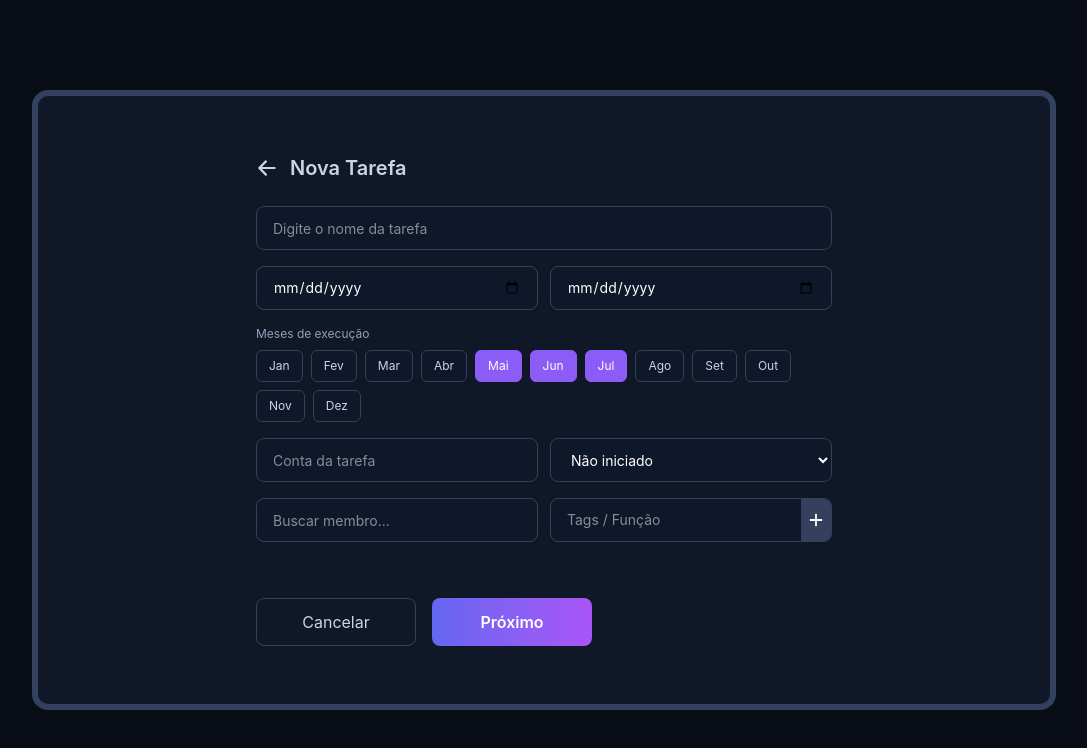
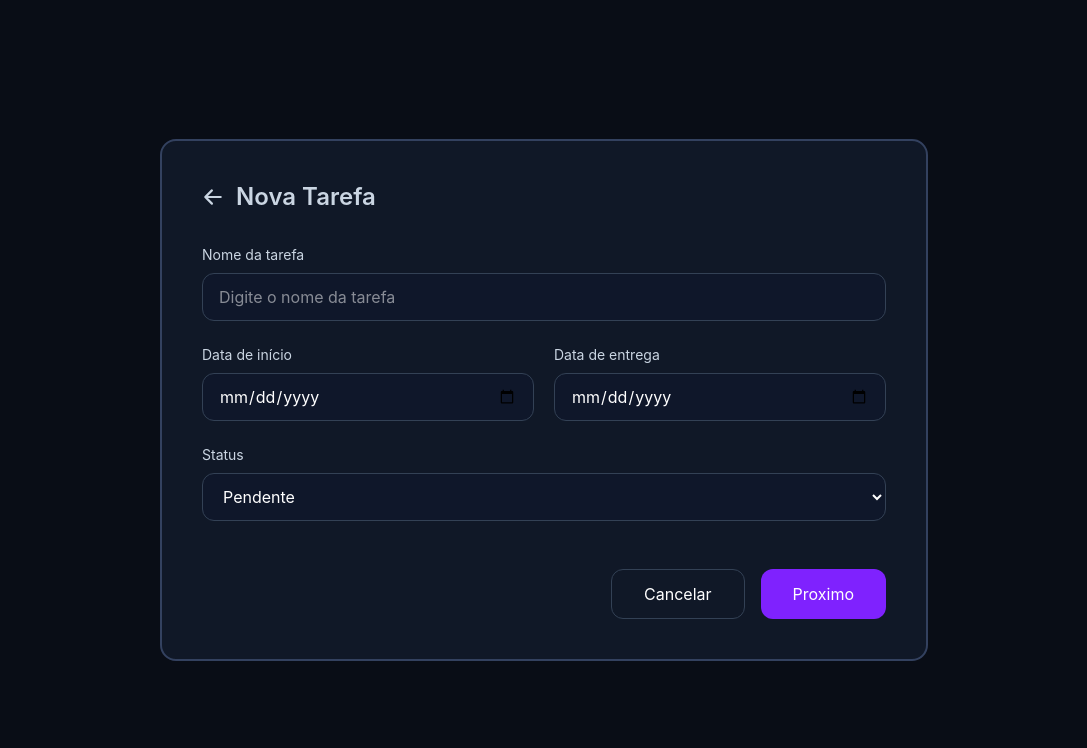
Before and after one commit to fernandasfarias/taskFlow-frontEnd, a React (Vite) app: page /projetos/1/atividade/1/nova-tarefa in a window 1280 px wide. Shown: the top 748 px of the page, without its empty margins (96-1183 px from the left). Built offline with nearby package versions, Linux system fonts and the light colour scheme.

Commit message:
feat: criar o service e tela da tarefa

```diff
--- a/src/pages/tarefa/CriarTarefa.jsx
+++ b/src/pages/tarefa/CriarTarefa.jsx
@@ -1,38 +1,29 @@
 import React, { useState } from "react";
 import { useNavigate, useParams } from "react-router-dom";
-import { HiArrowLeft, HiPlus } from "react-icons/hi";
-import api from "../../services/api";
-
-const meses = ["Jan", "Fev", "Mar", "Abr", "Mai", "Jun", "Jul", "Ago", "Set", "Out", "Nov", "Dez"];
+import { HiArrowLeft } from "react-icons/hi";
+import { criarTarefa } from "../../services/tarefaService";
 
 export default function CriarTarefa() {
   const navigate = useNavigate();
-  const { idProjeto } = useParams();
+
+  const { idProjeto, idAtividade } = useParams();
 
   const [form, setForm] = useState({
     nomeTarefa: "",
     dataInicio: "",
     dataEntrega: "",
-    mesesExecucao: ["Mai", "Jun", "Jul"],
-    contaTarefa: "",
-    statusTarefa: "NAO_INICIADO",
-    membro: "",
-    tagFuncao: "",
+    statusTarefa: "PENDENTE",
   });
 
   const [loading, setLoading] = useState(false);
   const [erro, setErro] = useState("");
 
   function handleChange(e) {
-    setForm({ ...form, [e.target.name]: e.target.value });
-  }
+    const { name, value } = e.target;
 
-  function toggleMes(mes) {
     setForm((prev) => ({
       ...prev,
-      mesesExecucao: prev.mesesExecucao.includes(mes)
-        ? prev.mesesExecucao.filter((m) => m !== mes)
-        : [...prev.mesesExecucao, mes],
+      [name]: value,
     }));
   }
 
@@ -43,19 +34,9 @@ export default function CriarTarefa() {
       setLoading(true);
       setErro("");
 
-      await api.post("/tarefas", {
-        nomeTarefa: form.nomeTarefa,
-        dataInicio: form.dataInicio,
-        dataEntrega: form.dataEntrega,
-        mesesExecucao: form.mesesExecucao,
-        contaTarefa: form.contaTarefa,
-        statusTarefa: form.statusTarefa,
-        membro: form.membro,
-        tagFuncao: form.tagFuncao,
-        idProjeto,
-      });
+      await criarTarefa(idAtividade, form);
 
-      navigate(-1);
+      navigate(`/projetos/${idProjeto}/kanban`);
     } catch (error) {
       console.error(error);
       setErro("Não foi possível criar a tarefa.");
@@ -66,42 +47,62 @@ export default function CriarTarefa() {
 
   return (
     <div className="min-h-screen bg-[#090d16] text-white flex items-center justify-center p-6">
-      <div className="w-full max-w-5xl min-h-[620px] bg-[#101827] border-[6px] border-[#33415f] rounded-2xl flex items-center justify-center">
-        <div className="w-full max-w-xl">
+      <div className="w-full max-w-3xl bg-[#101827] border-2 border-[#33415f] rounded-2xl p-10">
+
         <button
           type="button"
           onClick={() => navigate(-1)}
-            className="flex items-center gap-3 mb-6 text-slate-300 hover:text-white transition"
+          className="flex items-center gap-3 mb-8 text-slate-300 hover:text-white transition"
         >
           <HiArrowLeft size={22} />
-            <span className="text-xl font-semibold">Nova Tarefa</span>
+          <span className="text-2xl font-semibold">Nova Tarefa</span>
         </button>
 
         {erro && (
-            <div className="mb-4 rounded-xl border border-red-500/30 bg-red-500/10 px-4 py-3 text-sm text-red-400">
+          <div className="mb-6 rounded-xl border border-red-500/30 bg-red-500/10 px-4 py-3 text-red-400">
             {erro}
           </div>
         )}
 
-          <form onSubmit={handleSubmit} className="space-y-4">
+        <form onSubmit={handleSubmit} className="space-y-6">
+
+          <div>
+            <label className="block text-sm text-slate-300 mb-2">
+              Nome da tarefa
+            </label>
+
             <input
+              type="text"
               name="nomeTarefa"
               value={form.nomeTarefa}
               onChange={handleChange}
+              required
               placeholder="Digite o nome da tarefa"
-              required
-              className="w-full h-11 rounded-lg bg-[#0f172a] border border-[#334155] px-4 text-sm outline-none focus:border-[#8b5cf6]"
+              className="w-full h-12 rounded-xl bg-[#0f172a] border border-[#334155] px-4 outline-none focus:border-violet-500"
             />
+          </div>
 
-            <div className="grid grid-cols-2 gap-3">
+          <div className="grid md:grid-cols-2 gap-5">
+
+            <div>
+              <label className="block text-sm text-slate-300 mb-2">
+                Data de início
+              </label>
+
               <input
                 type="date"
                 name="dataInicio"
                 value={form.dataInicio}
                 onChange={handleChange}
                 required
-                className="h-11 rounded-lg bg-[#0f172a] border border-[#334155] px-4 text-sm outline-none focus:border-[#8b5cf6]"
+                className="w-full h-12 rounded-xl bg-[#0f172a] border border-[#334155] px-4 outline-none focus:border-violet-500"
               />
+            </div>
+
+            <div>
+              <label className="block text-sm text-slate-300 mb-2">
+                Data de entrega
+              </label>
 
               <input
                 type="date"
@@ -109,88 +110,36 @@ export default function CriarTarefa() {
                 value={form.dataEntrega}
                 onChange={handleChange}
                 required
-                className="h-11 rounded-lg bg-[#0f172a] border border-[#334155] px-4 text-sm outline-none focus:border-[#8b5cf6]"
+                className="w-full h-12 rounded-xl bg-[#0f172a] border border-[#334155] px-4 outline-none focus:border-violet-500"
               />
             </div>
 
-            <div>
-              <p className="text-xs text-slate-400 mb-2">Meses de execução</p>
-              <div className="flex flex-wrap gap-2">
-                {meses.map((mes) => {
-                  const ativo = form.mesesExecucao.includes(mes);
-
-                  return (
-                    <button
-                      key={mes}
-                      type="button"
-                      onClick={() => toggleMes(mes)}
-                      className={`h-8 px-3 rounded-md border text-xs transition ${
-                        ativo
-                          ? "bg-[#8b5cf6] border-[#8b5cf6] text-white"
-                          : "bg-[#0f172a] border-[#334155] text-slate-300 hover:border-[#8b5cf6]"
-                      }`}
-                    >
-                      {mes}
-                    </button>
-                  );
-                })}
-              </div>
           </div>
 
-            <div className="grid grid-cols-2 gap-3">
-              <input
-                name="contaTarefa"
-                value={form.contaTarefa}
-                onChange={handleChange}
-                placeholder="Conta da tarefa"
-                className="h-11 rounded-lg bg-[#0f172a] border border-[#334155] px-4 text-sm outline-none focus:border-[#8b5cf6]"
-              />
+          <div>
+            <label className="block text-sm text-slate-300 mb-2">
+              Status
+            </label>
 
             <select
               name="statusTarefa"
               value={form.statusTarefa}
               onChange={handleChange}
-                className="h-11 rounded-lg bg-[#0f172a] border border-[#334155] px-4 text-sm outline-none focus:border-[#8b5cf6]"
+              className="w-full h-12 rounded-xl bg-[#0f172a] border border-[#334155] px-4 outline-none focus:border-violet-500"
             >
-                <option value="NAO_INICIADO">Não iniciado</option>
+              <option value="PENDENTE">Pendente</option>
               <option value="EM_ANDAMENTO">Em andamento</option>
               <option value="CONCLUIDA">Concluída</option>
               <option value="CANCELADA">Cancelada</option>
             </select>
           </div>
 
-            <div className="grid grid-cols-2 gap-3">
-              <input
-                name="membro"
-                value={form.membro}
-                onChange={handleChange}
-                placeholder="Buscar membro..."
-                className="h-11 rounded-lg bg-[#0f172a] border border-[#334155] px-4 text-sm outline-none focus:border-[#8b5cf6]"
-              />
-
-              <div className="flex h-11 rounded-lg bg-[#0f172a] border border-[#334155] overflow-hidden focus-within:border-[#8b5cf6]">
-                <input
-                  name="tagFuncao"
-                  value={form.tagFuncao}
-                  onChange={handleChange}
-                  placeholder="Tags / Função"
-                  className="flex-1 bg-transparent px-4 text-sm outline-none"
-                />
+          <div className="flex justify-end gap-4 pt-6">
 
             <button
               type="button"
-                  className="w-12 flex items-center justify-center bg-[#33415f] hover:bg-[#475569]"
-                >
-                  <HiPlus size={18} />
-                </button>
-              </div>
-            </div>
-
-            <div className="flex gap-4 pt-10">
-              <button
-                type="button"
               onClick={() => navigate(-1)}
-                className="w-40 h-12 rounded-lg border border-[#334155] text-slate-300 hover:bg-[#1e293b]"
+              className="px-8 py-3 rounded-xl border border-[#334155] hover:bg-[#1e293b]"
             >
               Cancelar
             </button>
@@ -198,13 +147,15 @@ export default function CriarTarefa() {
             <button
               type="submit"
               disabled={loading}
-                className="w-40 h-12 rounded-lg bg-gradient-to-r from-[#6366f1] to-[#a855f7] font-semibold disabled:opacity-60"
+              className="px-8 py-3 rounded-xl bg-violet-600 hover:bg-violet-700 disabled:opacity-60"
             >
-                {loading ? "Salvando..." : "Próximo"}
+              {loading ? "Salvando..." : "Proximo"}
             </button>
+
           </div>
+
         </form>
-        </div>
+
       </div>
     </div>
   );
--- /dev/null
+++ b/src/services/tarefaService.js
@@ -0,0 +1,15 @@
+import api from "./api";
+
+export async function criarTarefa(idAtividade, dados) {
+  const response = await api.post(
+    `/atividades/${idAtividade}/tarefas`,
+    dados
+  );
+
+  return response.data;
+}
+
+export async function excluirTarefa(idTarefa) {
+  const response = await api.delete(`/atividades/deletar-tarefa/${idTarefa}`);
+  return response.data;
+}
```
Lines whose indentation alone changed are shown as unchanged.
